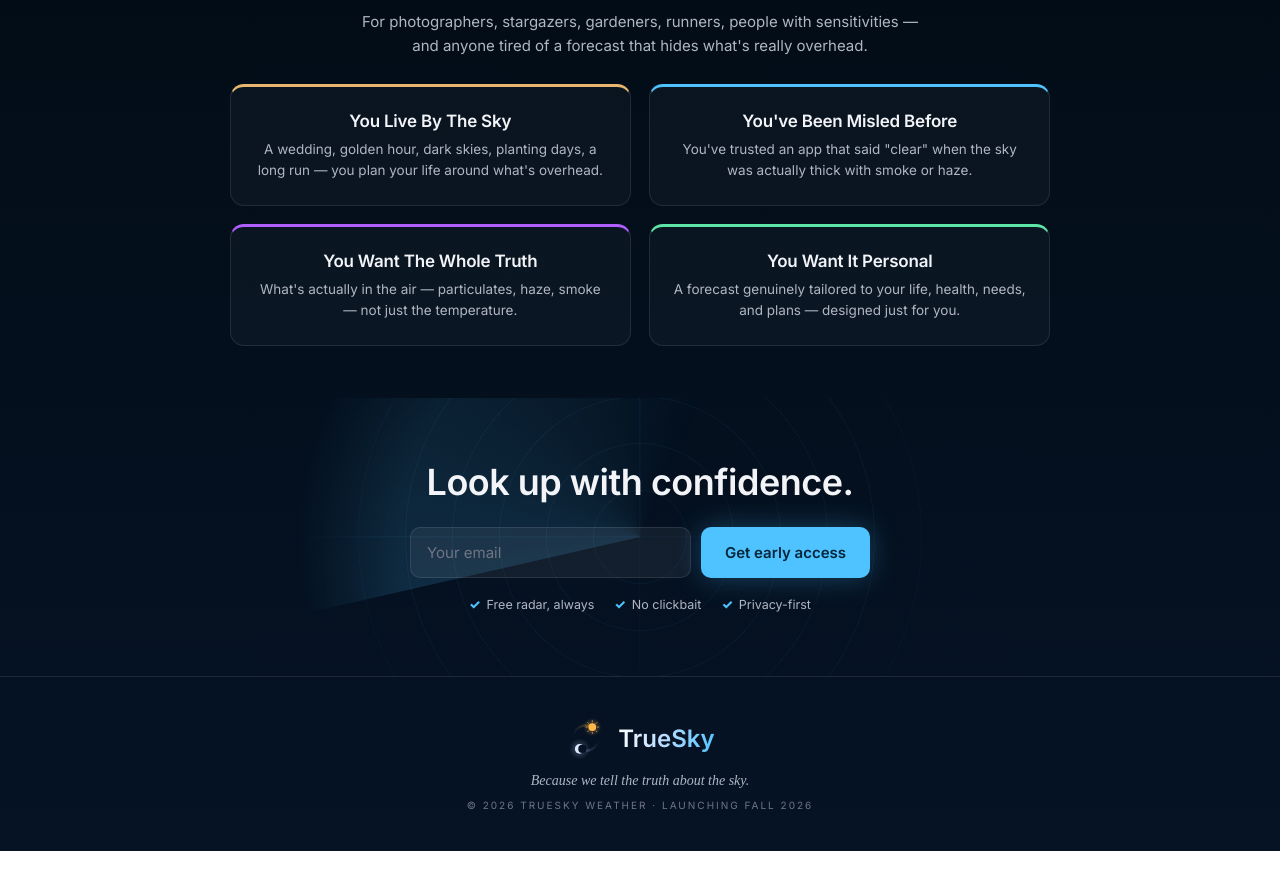
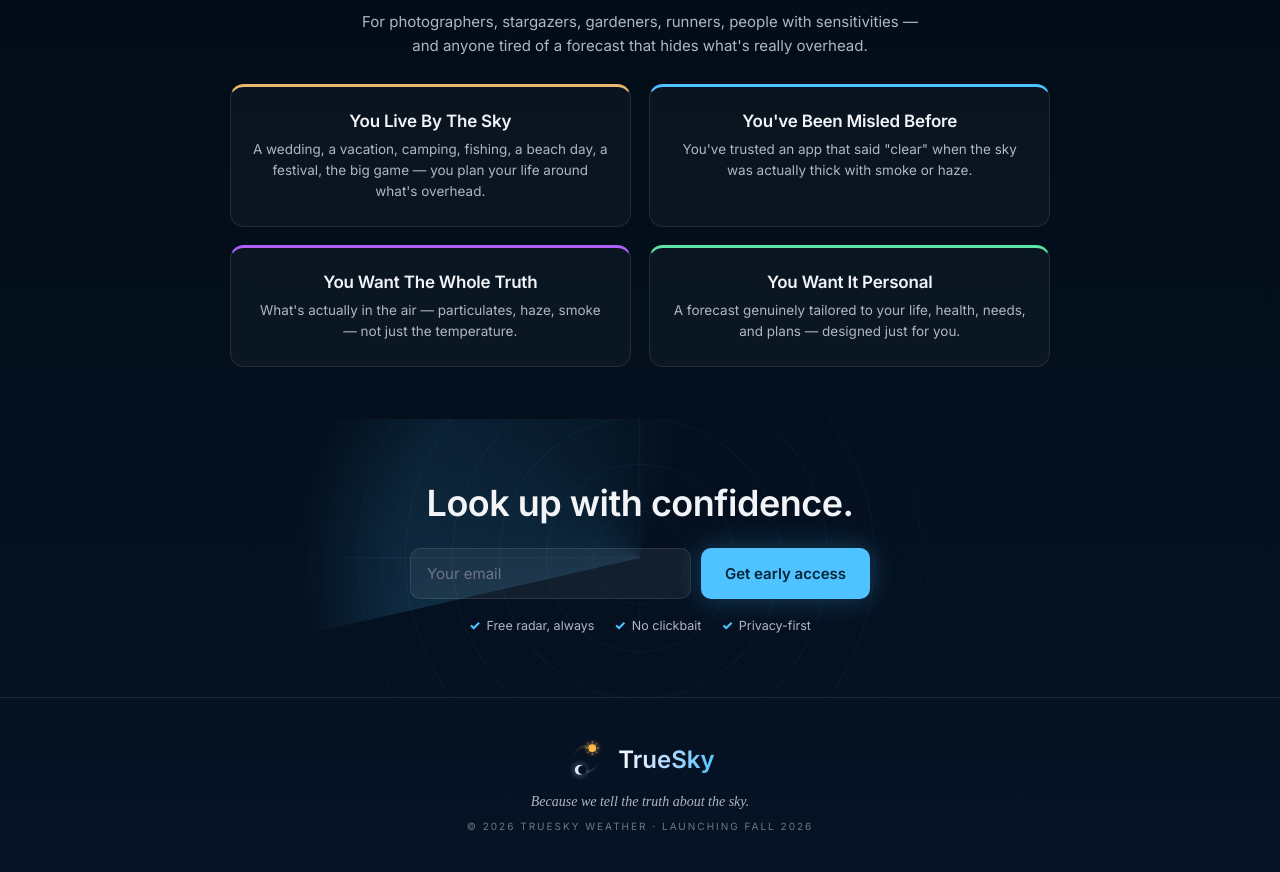
Before and after one commit to rachels-codes/truesky-landing, a plain HTML site: page index.html in a window 1280 px wide. Shown: the part 1360-2232 px from the top of the page. Before the commit the page ends 2211 px from the top, so only its background shows below. Drawn offline with Linux system fonts and the light colour scheme; a web font is replaced by a local one.

Commit message:
Broaden the "You Live By The Sky" activities to common ones
Now: a wedding, a vacation, camping, fishing, a beach day, a festival,
the big game - the most common weather-planned moments so more people
see themselves in it.

Co-Authored-By: Claude Fable 5 <noreply@anthropic.com>

```diff
--- a/index.html
+++ b/index.html
@@ -262,7 +262,7 @@
     <div class="cards">
       <div class="card reveal">
         <h3>You Live By The Sky</h3>
-        <p>A wedding, golden hour, dark skies, planting days, a long run — you plan your life around what's overhead.</p>
+        <p>A wedding, a vacation, camping, fishing, a beach day, a festival, the big game — you plan your life around what's overhead.</p>
       </div>
       <div class="card reveal">
         <h3>You've Been Misled Before</h3>
```
